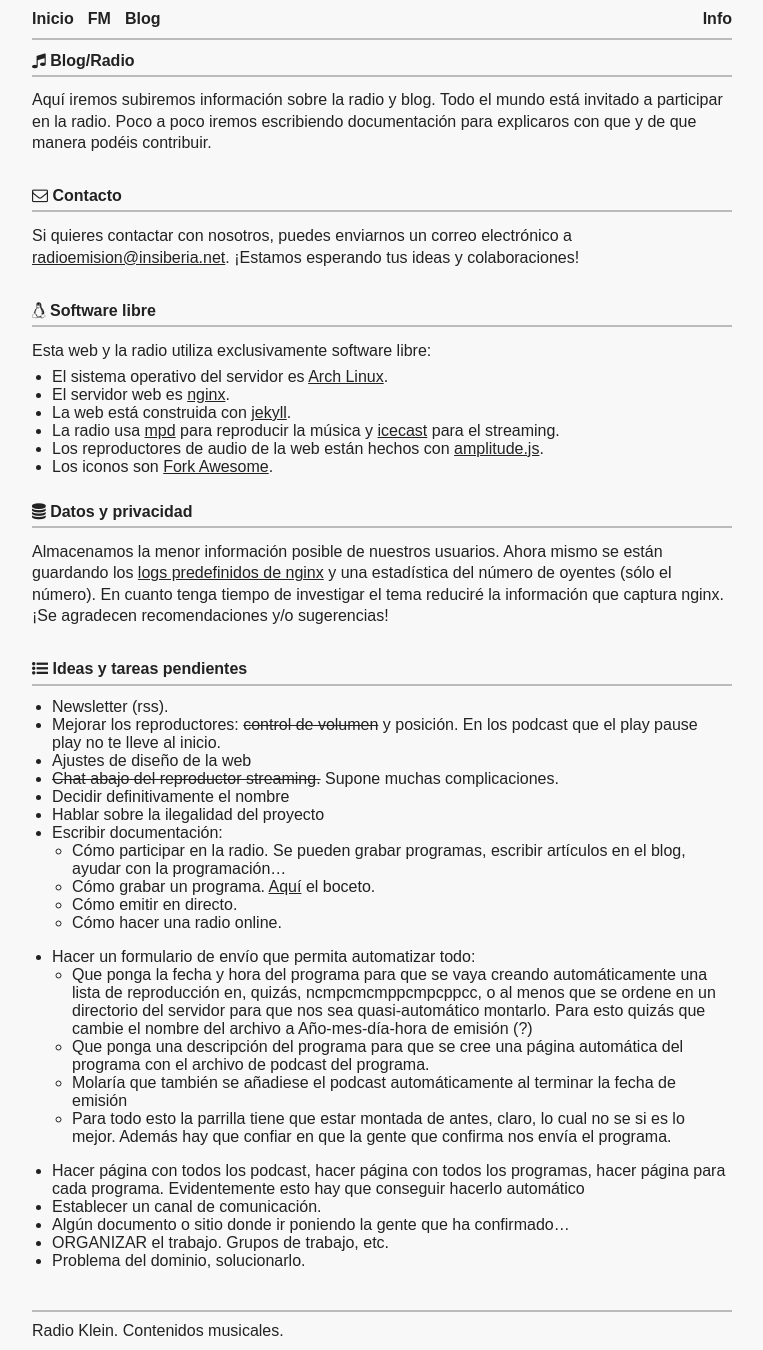
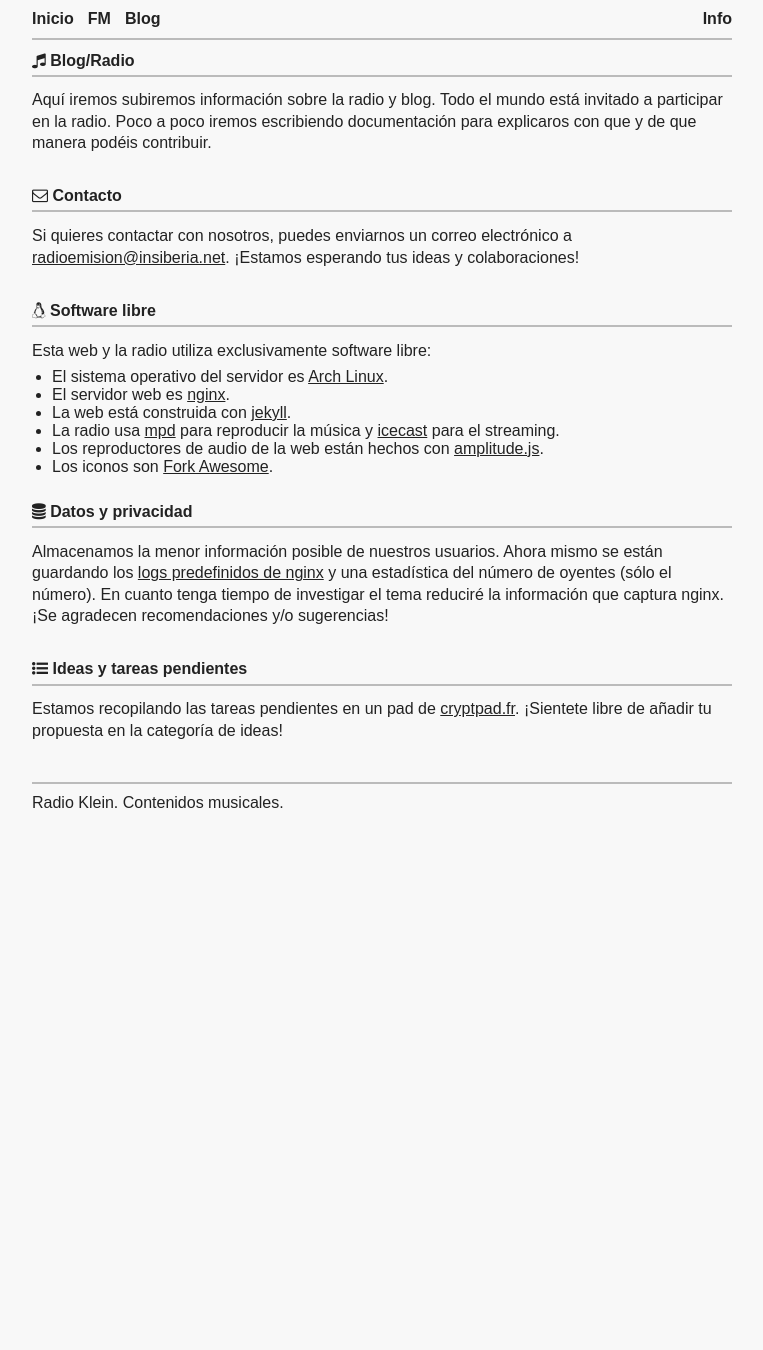
Before and after one commit to haztecaso/radio-klein, a Jekyll site: the page built from info.md, in a window 1280 px wide. Shown: the whole page, without its empty margins (258-1021 px from the left). Built offline with Jekyll 4.4.1, drawn with Linux system fonts in a browser that asks for light colours; after the commit the page ends 900 px from its top, so only the background shows below that.

Commit message:
Automated commit

```diff
--- a/info.md
+++ b/info.md
@@ -29,24 +29,5 @@ Almacenamos la menor información posible de nuestros usuarios. Ahora mismo se e
 
 # <span class="fa fa-list-ul"></span> Ideas y tareas pendientes
 
-- Newsletter (rss).
-- Mejorar los reproductores: ~~control de volumen~~ y posición. En los podcast que el play pause play no te lleve al inicio.
-- Ajustes de diseño de la web
-- ~~Chat abajo del reproductor streaming.~~ Supone muchas complicaciones.
-- Decidir definitivamente el nombre
-- Hablar sobre la ilegalidad del proyecto
-- Escribir documentación:
-  - Cómo participar en la radio. Se pueden grabar programas, escribir artículos en el blog, ayudar con la programación...
-  - Cómo grabar un programa. [Aquí](/radio/indicacionesradio) el boceto.
-  - Cómo emitir en directo.
-  - Cómo hacer una radio online.
-- Hacer un formulario de envío que permita automatizar todo:
-    - Que ponga la fecha y hora del programa para que se vaya creando automáticamente una lista de reproducción en, quizás, ncmpcmcmppcmpcppcc, o al menos que se ordene en un directorio del servidor para que nos sea quasi-automático montarlo. Para esto quizás que cambie el nombre del archivo a Año-mes-día-hora de emisión (?)
-    - Que ponga una descripción del programa para que se cree una página automática del programa con el archivo de podcast del programa.
-    - Molaría que también se añadiese el podcast automáticamente al terminar la fecha de emisión
-    - Para todo esto la parrilla tiene que estar montada de antes, claro, lo cual no se si es lo mejor. Además hay que confiar en que la gente que confirma nos envía el programa.
-- Hacer página con todos los podcast, hacer página con todos los programas, hacer página para cada programa. Evidentemente esto hay que conseguir hacerlo automático
-- Establecer un canal de comunicación.
-- Algún documento o sitio donde ir poniendo la gente que ha confirmado...
-- ORGANIZAR el trabajo. Grupos de trabajo, etc.
-- Problema del dominio, solucionarlo.
+Estamos recopilando las tareas pendientes en un pad de [cryptpad.fr](https://cryptpad.fr/kanban/#/2/kanban/edit/V-1N63apM52xC1hfDiU6V9VQ/).
+¡Sientete libre de añadir tu propuesta en la categoría de ideas!
```
